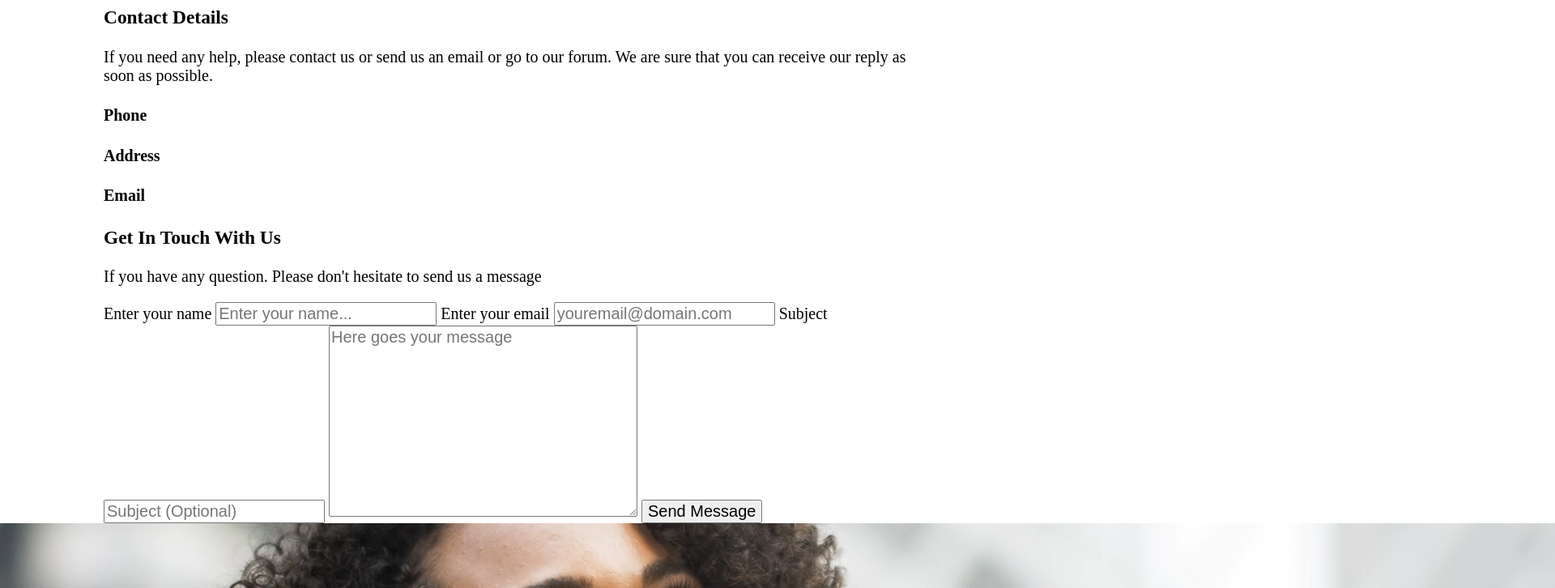
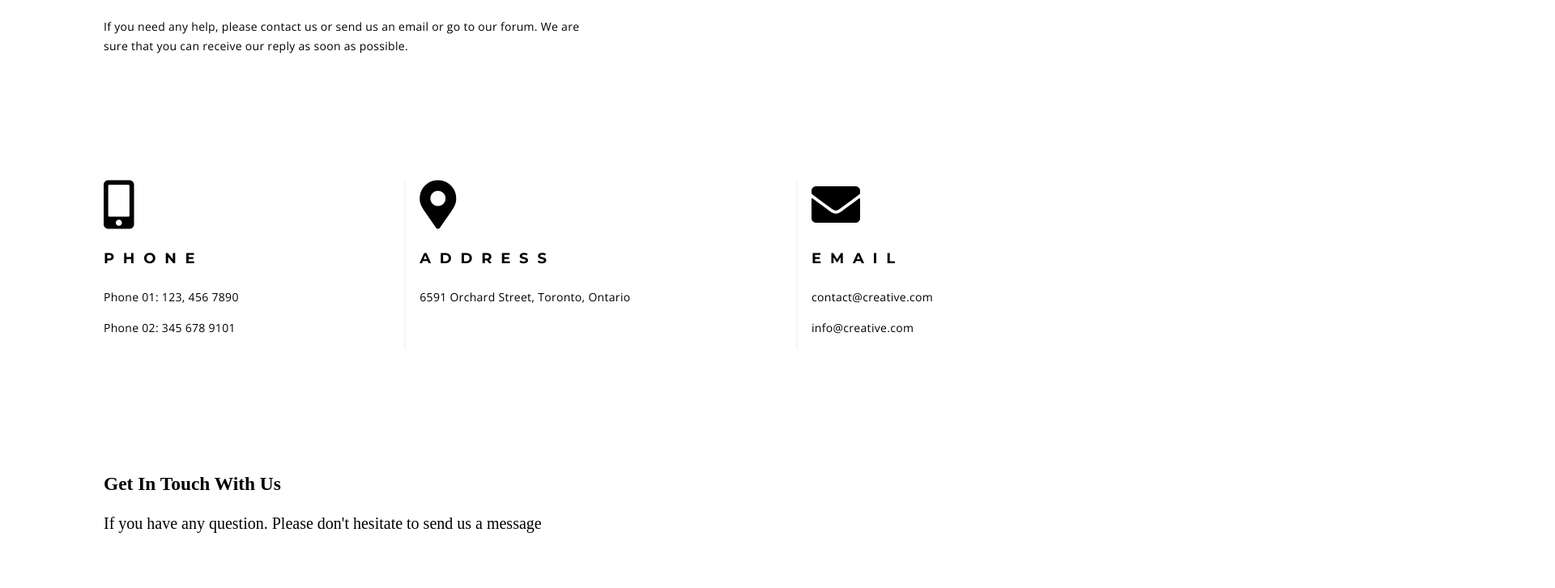
Before and after one commit to NateY98/nateYeowProjectOne, a plain HTML site: page contact.html in a window 1280 px wide. Shown: the part 408-1134 px from the top of the page at 81% size, 1920 px wide, since content can reach past the window. Drawn offline with nearby package versions, Linux system fonts and the light colour scheme.

Commit message:
added half of the css for contact page

```diff
--- a/contact.html
+++ b/contact.html
@@ -40,43 +40,47 @@
                 <img src="./assets/contact-1.jpeg" alt="a close up of the keyboard on a laptop and a plant">
             </div>
 
-            <div class="contactTextGroup wrapper">
-                <h2>Contact Us</h2>
-                <h3>Contact Details</h3>
-                <p>If you need any help, please contact us or send us an email or go to our forum. We are sure that you can receive our reply as soon as possible.</p>
+
+            <div class="wrapper">
+                <div class="contactTextGroup">
+                    <h2>Contact Us</h2>
+                    <h3>Contact Details</h3>
+                    <p>If you need any help, please contact us or send us an email or go to our forum. We are sure that you can receive our reply as soon as possible.</p>
+                </div>
             </div>
         </section>
-        <section class="wrapper contactIcons">
-            <ul>
-                <li>
-                    <i></i>
+        <section class="wrapper">
+            <div class="contactIcons">
+                <div class="phoneIcon">
+                    <i class="fas fa-mobile-alt"></i>
                     <div>
                         <h4>Phone</h4>
-                        <p></p>
-                        <p></p>
+                        <p>Phone 01: 123, 456 7890</p>
+                        <p>Phone 02: 345 678 9101</p>
                     </div>
-                </li>
-                <li>
-                    <i></i>
+                </div>
+                <div class="mapIcon">
+                    <i class="fas fa-map-marker-alt"></i>
                     <div>
                         <h4>Address</h4>
-                        <p></p>
+                        <p>6591 Orchard Street, Toronto, Ontario</p>
                     </div>
-                </li>
-                <li>
-                    <i></i>
+                </div>
+                <div class="mailIcon">
+                    <i class="fas fa-envelope"></i>
                     <div>
                         <h4>Email</h4>
-                        <p></p>
-                        <p></p>
+                        <p>contact@creative.com</p>
+                        <p>info@creative.com</p>
                     </div>
-                </li>
-            </ul>
+                </div>
+            </div>
         </section>
-        <section class="contactForm wrapper">
-            <h3>Get In Touch With Us</h3>
-            <p>If you have any question. Please don't hesitate to send us a message</p>
-
+        <section class="wrapper">
+            <div class="contactFormTxt">
+                <h3>Get In Touch With Us</h3>
+                <p>If you have any question. Please don't hesitate to send us a message</p>
+            </div>
             <form action="" class="contactForm" name="contactForm">
                 <label for="userName">Enter your name</label>
                 <input type="text" id="userName" placeholder="Enter your name..." name="userName" required>
@@ -89,8 +93,8 @@
 
                 <textarea name="message" id="message" cols="30" rows="10" placeholder="Here goes your message"></textarea>
 
-                <button type="submit">Send Message</button>
             </form>
+            <button type="submit">Send Message</button>
         </section>
         <section class="imgBanner">
             <img src="./assets/contact-2.jpeg" alt="a happy person talking on a cell phone">
--- a/styles/sass/_blogPage.scss
+++ b/styles/sass/_blogPage.scss
@@ -0,0 +1,2 @@
+@import "./mixins";
+@import "./variables";
--- a/styles/sass/_contactPage.scss
+++ b/styles/sass/_contactPage.scss
@@ -0,0 +1,62 @@
+@import "./mixins";
+@import "./variables";
+
+.contactBanner img{
+    width: 100%
+}
+
+// section one for contact page
+.contactTextGroup h2{
+    @include baseFont(4.7rem, 1.8px, 700);
+    line-height:85px;
+    width: 30%;
+    margin-top: -10%;
+}
+
+.contactTextGroup h3{
+    @include baseFont(1.125rem, 1.8px, 700);
+}
+
+.contactTextGroup p{
+    @include bodyStyle(0.875rem);
+    width: 60%;
+}
+
+.contactTextGroup{
+    margin-bottom: 15%;
+}
+
+// section two for contact page
+.contactIcons{
+    display: flex;
+    justify-content: space-between;
+    flex-wrap: wrap;
+    margin-bottom: 15%;
+}
+
+.contactIcons i{
+    font-size: 3.75rem;
+}
+
+.contactIcons h4{
+    @include baseFont(1.125rem, 10.8px, 700);
+}
+
+.contactIcons p{
+    @include bodyStyle(0.875rem);
+}
+
+// ask about this colour line(I can see it)
+.phoneIcon,
+.mapIcon{
+    border-right: 2px solid #F6F6F6;
+    padding-right: 20%;
+}
+
+.contactFormTxt{
+    margin-bottom: 7%;
+}
+
+.imgBanner img{
+    width: 100%;
+}
--- a/styles/sass/_footer.scss
+++ b/styles/sass/_footer.scss
@@ -7,11 +7,14 @@
 }
 
 .footerSecOne p,
-.footerSecOne i,
 .footerSecTwo p,
 .footerSecThree p{
-    // font-size: 0.875rem;
     @include bodyStyle(0.875rem);
+    margin: 6px 0;
+}
+
+.footerSecOne i{
+    font-size: 0.875rem;
 }
 
 .bottomFoot p{
--- a/styles/sass/_general.scss
+++ b/styles/sass/_general.scss
@@ -12,6 +12,7 @@ body{
     // font-family: $baseFont;
 }
 
+
 .wrapper{
     max-width: 1200px;
     width: 80%;
```
Also changed, not shown: styles/sass/_header.scss (+27 -0 lines), styles/style.css.
